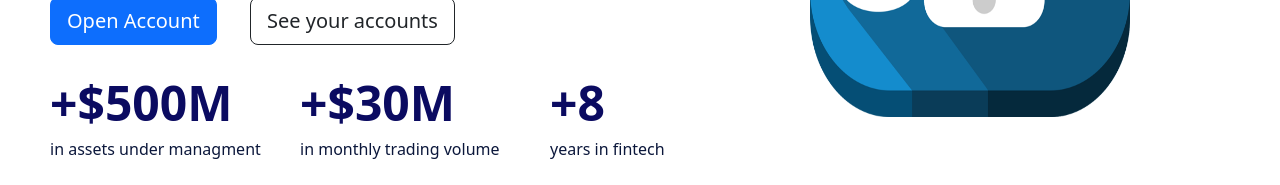
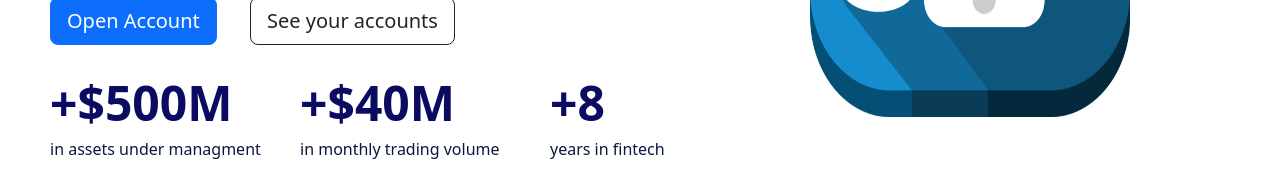
Before and after one commit to software-engineering-2023/Hugs-for-bugs, a React (Create React App) app: page / in a window 1280 px wide. Shown: the part 453-638 px from the top of the page. Built offline with nearby package versions, Linux system fonts and the light colour scheme.

Commit message:
add mainview

```diff
--- a/src/components/ramez/MainView.jsx
+++ b/src/components/ramez/MainView.jsx
@@ -110,7 +110,7 @@ const MainView = () => {
 
       <div className='position-absolute' style={{ left: "300px", top: "520px " }}>
         <text style={{ color: '#0B0B61', fontSize: "3rem", fontWeight: "bold" }}>
-           +$30M</text>
+           +$40M</text>
       </div>
       <div className='position-absolute' style={{ left: "300px", top: "590px " }}>
         <text style={{ color: '#0B173B', fontSize: "1rem" }}>
```
